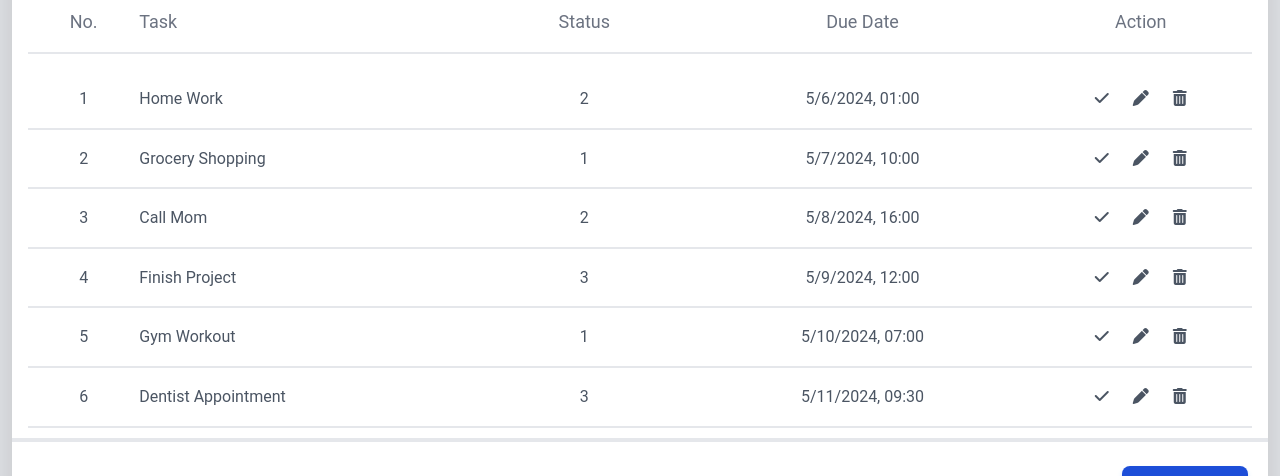
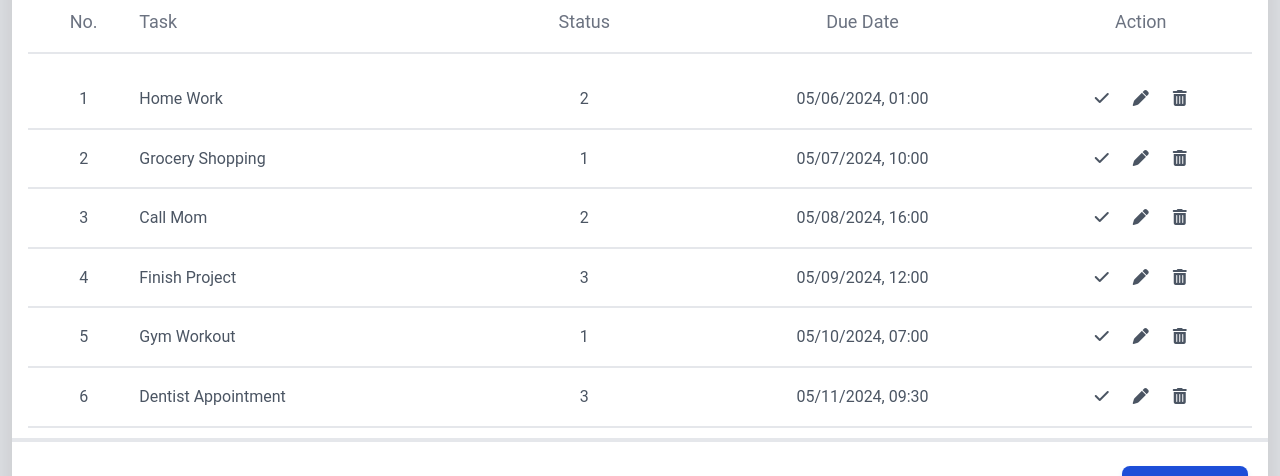
Before and after one commit to Germanium-Morina/TO-DO-LIST-APP, a React (Create React App) app in the folder front-end/: page /taskTable in a window 1280 px wide. Shown: the part 234-710 px from the top of the page. Built offline with nearby package versions, Linux system fonts and the light colour scheme.

Commit message:
fixing few things in edit modal

```diff
--- a/front-end/src/Components/Modals/EditModal.js
+++ b/front-end/src/Components/Modals/EditModal.js
@@ -2,6 +2,7 @@ import React, { useState, useEffect, useRef, useCallback } from 'react';
 import PropTypes from 'prop-types';
 import { MDBIcon } from "mdb-react-ui-kit";
 import "./EditModal.css"
+
 export default function EditModal({ show, handleClose, handleSubmit, task }) {
   const parseDueDate = (dueDate) => {
     if (!dueDate) return '';
@@ -11,7 +12,7 @@ export default function EditModal({ show, handleClose, handleSubmit, task }) {
 
     if (!date || !time) return ''; // Early return if date or time is missing
 
-    // Format the date as YYYY-MM-DD
+    // Convert the date from MM/DD/YYYY to YYYY-MM-DD
     const [month, day, year] = date.split('/');
     if (!month || !day || !year) return ''; // Early return if date components are missing
 
@@ -19,6 +20,21 @@ export default function EditModal({ show, handleClose, handleSubmit, task }) {
 
     // Combine the date and time for the datetime-local input
     return `${formattedDate}T${time}`;
+  };
+
+  const formatDueDateForItemList = (dueDate) => {
+    if (!dueDate) return '';
+
+    // Split the dueDate into date and time
+    const [date, time] = dueDate.split('T');
+
+    if (!date || !time) return '';
+
+    // Convert from YYYY-MM-DD to MM/DD/YYYY
+    const [year, month, day] = date.split('-');
+    const formattedDate = `${month}/${day}/${year}`;
+
+    return `${formattedDate}, ${time}`;
   };
 
   const [form, setForm] = useState({
@@ -83,12 +99,19 @@ export default function EditModal({ show, handleClose, handleSubmit, task }) {
 
   const onSubmit = (e) => {
     e.preventDefault();
+
     const validationErrors = validateForm();
     setErrors(validationErrors);
     setIsSubmitted(true);
 
     if (Object.keys(validationErrors).length === 0) {
-      handleSubmit(form);
+      // Reformat the date before submitting
+      const formattedForm = {
+        ...form,
+        dueDate: formatDueDateForItemList(form.dueDate),
+      };
+
+      handleSubmit(formattedForm);
       handleClose();
     }
   };
@@ -156,7 +179,8 @@ export default function EditModal({ show, handleClose, handleSubmit, task }) {
           </div>
           <div className="flex flex-col">
             <label htmlFor="status" className="block text-gray-500">Status:</label>
-            <div className='relative'>  <select
+            <div className='relative'>
+              <select
                 name="status"
                 value={form.status}
                 onChange={handleChange}
@@ -171,7 +195,6 @@ export default function EditModal({ show, handleClose, handleSubmit, task }) {
                 <MDBIcon fas icon="angle-down" />
               </div>
             </div>
-
           </div>
         </form>
         <div className="flex justify-between border-t-4 sm:pl-4 sm:pr-4 pl-2 pr-2 py-4 mt-3">
--- a/front-end/src/Components/Table/TaskTable.js
+++ b/front-end/src/Components/Table/TaskTable.js
@@ -9,16 +9,16 @@ import AddModal from '../Modals/AddModal'
 import EditModal from '../Modals/EditModal';
 function TaskTable() {
   const [items, setItems] = useState([
-    { task: 'Home Work', status: 2, dueDate: '5/6/2024, 01:00'},
-    { task: 'Grocery Shopping', status: 1, dueDate: '5/7/2024, 10:00'},
-    { task: 'Call Mom', status: 2, dueDate: '5/8/2024, 16:00'},
-    { task: 'Finish Project', status: 3, dueDate: '5/9/2024, 12:00'},
-    { task: 'Gym Workout', status: 1, dueDate: '5/10/2024, 07:00'},
-    { task: 'Dentist Appointment', status: 3, dueDate: '5/11/2024, 09:30'},
-    { task: 'Team Meeting', status: 2, dueDate: '5/12/2024, 14:00'},
-    { task: 'Book Reading', status: 1, dueDate: '5/13/2024, 20:00'},
-    { task: 'Code Review', status: 2, dueDate: '5/14/2024, 11:00'},
-    { task: 'Grocery Shopping', status: 1, dueDate: '5/15/2024, 17:30'}
+    { task: 'Home Work', status: 2, dueDate: '05/06/2024, 01:00'},
+    { task: 'Grocery Shopping', status: 1, dueDate: '05/07/2024, 10:00'},
+    { task: 'Call Mom', status: 2, dueDate: '05/08/2024, 16:00'},
+    { task: 'Finish Project', status: 3, dueDate: '05/09/2024, 12:00'},
+    { task: 'Gym Workout', status: 1, dueDate: '05/10/2024, 07:00'},
+    { task: 'Dentist Appointment', status: 3, dueDate: '05/11/2024, 09:30'},
+    { task: 'Team Meeting', status: 2, dueDate: '05/12/2024, 14:00'},
+    { task: 'Book Reading', status: 1, dueDate: '05/13/2024, 20:00'},
+    { task: 'Code Review', status: 2, dueDate: '05/14/2024, 11:00'},
+    { task: 'Grocery Shopping', status: 1, dueDate: '05/15/2024, 17:30'}
   ]);
 
   const [searchQuery, setSearchQuery] = useState('');
```
Lines whose indentation alone changed are shown as unchanged.
